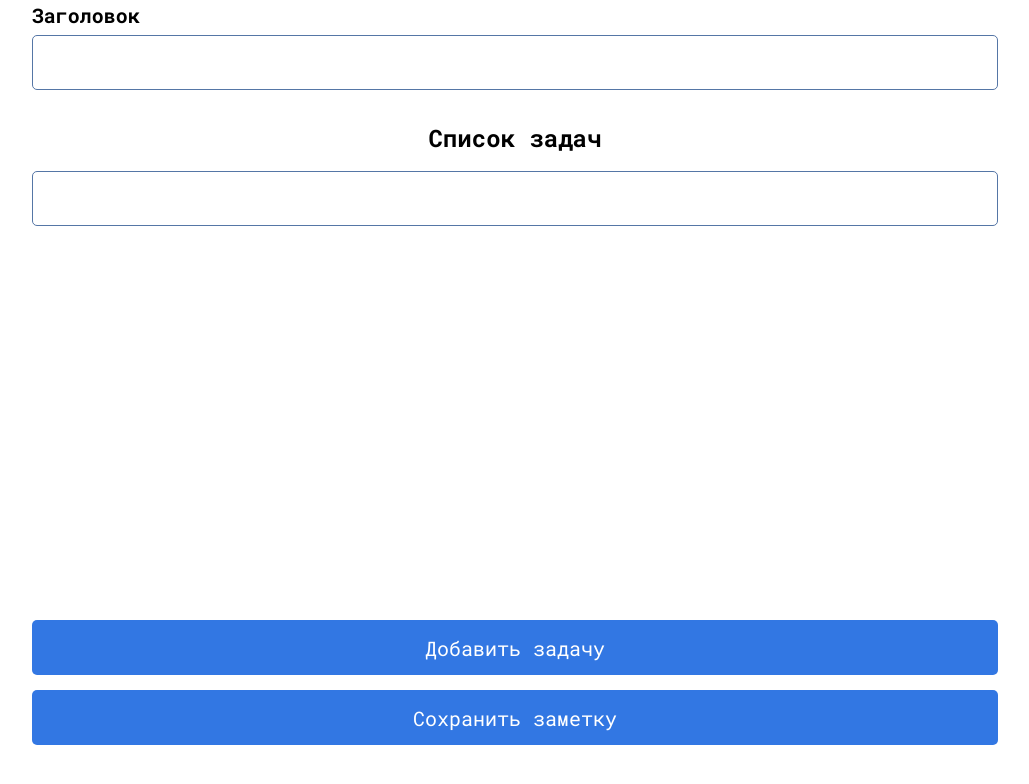
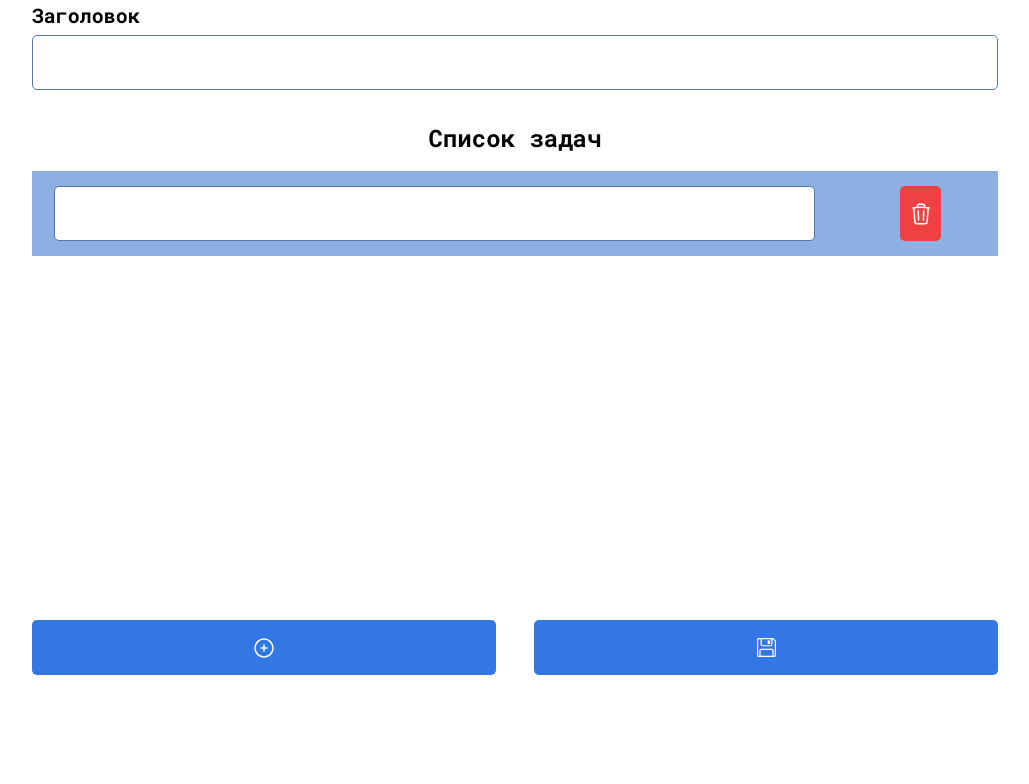
Before and after one commit to sottovocetomato/vue3-nuxt3-todo-test, a Nuxt app: page /create in a window 1280 px wide. Shown: the top 784 px of the page, without its empty margins (125-1154 px from the left). Built offline with nearby package versions, Linux system fonts and the light colour scheme.

Commit message:
+add edit save

```diff
--- a/assets/scss/index.scss
+++ b/assets/scss/index.scss
@@ -26,7 +26,21 @@ body {
       display: flex;
       justify-content: center;
       align-items: center;
-      width: 15%;
+      width: 48%;
+    }
+  }
+  &-edit {
+    .notes-form__controls {
+      display: flex;
+      flex-direction: row;
+      justify-content: space-between;
+      align-items: center;
+      .btn {
+        display: flex;
+        justify-content: center;
+        align-items: center;
+        width: 15%;
+      }
     }
   }
 }
@@ -38,7 +52,12 @@ body {
   grid-template-columns: repeat(auto-fit, vars.$note-w-lg);
   gap: vars.$spacer * 2;
 }
-
+.note-truncate {
+  width: calc(vars.$note-w-lg - vars.$spacer * 2);
+  white-space: nowrap;
+  overflow: hidden;
+  text-overflow: ellipsis;
+}
 .note {
   width: vars.$note-w-lg;
   height: vars.$note-h-lg;
@@ -50,6 +69,7 @@ body {
   text-align: center;
   padding: vars.$spacer;
   position: relative;
+  overflow: hidden;
   &:hover {
     cursor: pointer;
     background-color: vars.$bg-note-hover;
--- a/components/Notes/NoteComponent.vue
+++ b/components/Notes/NoteComponent.vue
@@ -1,6 +1,6 @@
 <template>
   <div class="note">
-    <h3>{{ entity?.title }}</h3>
+    <h3 class="note-truncate">{{ entity?.title }}</h3>
     <div v-for="todo in preTodos" class="note__todo">
       <BaseCheckbox disabled :checked="todo.done" /><span>{{ todo.text }}</span>
     </div>
--- a/components/Notes/NoteCreateForm.vue
+++ b/components/Notes/NoteCreateForm.vue
@@ -3,15 +3,23 @@
     <BaseInput type="text" label="Заголовок" v-model="noteHeader"></BaseInput>
     <div class="todos-list">
       <h2>Список задач</h2>
-      <BaseInput
-        v-for="todo in todos"
-        :key="todo.id"
-        type="text"
-        v-model="todo.text"
-      ></BaseInput>
+      <NotesTodoComponent
+        v-for="(todo, ind) in todos"
+        :key="`${todo.id}-${ind}`"
+        :todo="todo"
+        createMode
+        @edit="onEdit"
+        @delete="deleteTodo"
+      />
     </div>
-    <BaseButton @click="addTodo">Добавить задачу</BaseButton>
-    <BaseButton @click="saveNote">Сохранить заметку</BaseButton>
+    <div class="notes-form__controls">
+      <BaseButton @click="addTodo" title="Добавить поле"
+        ><IconsAdd
+      /></BaseButton>
+      <BaseButton @click="saveNote" title="Сохранить изменения">
+        <IconsSave
+      /></BaseButton>
+    </div>
   </form>
 </template>
 
@@ -21,21 +29,40 @@ import BaseInput from "../Form/BaseInput.vue";
 import { storeNote } from "../../helpers/store.js";
 import { todoModel } from "../../helpers/models.js";
 
+const router = useRouter();
 const noteHeader = ref("");
 const todos = ref([{ ...todoModel, id: 0 }]);
 
 function addTodo() {
+  console.log(todos.value);
   todos.value.push({ ...todoModel, id: todos.value?.length });
 }
 
+function onEdit(id, val) {
+  todos.value[id].text = val;
+}
+function deleteTodo(id) {
+  if (todos.value.length === 1) return;
+  todos.value = todos.value.filter((el) => el.id !== id);
+}
+
 function saveNote() {
+  const checkEmpty = todos.value.every((todo) => !todo.text);
+  if (!noteHeader.value && checkEmpty) {
+    const userConfirm = confirm(
+      "Вы создаёте пустую заметку, уверены, что хотите продолжить?"
+    );
+    if (!userConfirm) return;
+  }
   todos.value = todos.value.filter((todo) => !!todo.text);
   const currentNote = {
     id: null,
     todos: [...todos.value],
     title: noteHeader.value,
   };
+
   storeNote(currentNote);
+  router.push("/");
 }
 </script>
 
--- a/components/Notes/NoteEditForm.vue
+++ b/components/Notes/NoteEditForm.vue
@@ -1,5 +1,5 @@
 <template>
-  <form class="notes-form" @submit.prevent v-if="todos?.length">
+  <form class="notes-form notes-form-edit" @submit.prevent v-if="todos?.length">
     <h2>Заголовок</h2>
     <BaseInput type="text" v-model="noteHeader"></BaseInput>
 
@@ -146,7 +146,7 @@ function addTodo() {
     return;
   }
   const todoIndex = todos.value?.length;
-  todos.value.push({ ...todoModel, id: todoIndex });
+  todos.value.push({ ...todoModel, id: todoIndex, new: true });
   addToUndoBuffer(todoIndex, { new: true });
 }
 
@@ -198,6 +198,7 @@ function saveNote() {
     title: noteHeader.value,
   };
   updateNote(id.value, dataToStore);
+  router.push("/");
 }
 </script>
 
--- a/components/Notes/TodoComponent.vue
+++ b/components/Notes/TodoComponent.vue
@@ -1,18 +1,26 @@
 <template>
   <div class="todo">
     <div class="todo__body">
-      <BaseCheckbox v-model="todoDone" />
+      <BaseCheckbox v-model="todoDone" v-if="!createMode" />
       <div class="todo__text">
-        <BaseInput v-if="editing" type="text" v-model="todoText"></BaseInput>
+        <BaseInput
+          v-if="createMode || editing"
+          type="text"
+          v-model="todoText"
+        ></BaseInput>
         <span v-else>{{ todoText }}</span>
       </div>
     </div>
 
     <div class="todo__controls">
-      <BaseButton v-if="!editing" @click="toggleEdit"
-        ><IconsEdit />
-      </BaseButton>
-      <BaseButton v-else @click="onEditEnd"><IconsSave /></BaseButton>
+      <template v-if="!createMode">
+        <BaseButton v-if="!editing" @click="toggleEdit">
+          <IconsEdit />
+        </BaseButton>
+        <BaseButton v-else @click="onEditEnd">
+          <IconsSave />
+        </BaseButton>
+      </template>
       <BaseButton variant="danger" @click="deleteTodo"
         ><IconsDelete
       /></BaseButton>
@@ -24,15 +32,15 @@
 import BaseCheckbox from "../Form/BaseCheckbox.vue";
 import BaseInput from "../Form/BaseInput.vue";
 import BaseButton from "../Form/BaseButton.vue";
-import { deleteNoteById } from "../../helpers/store.js";
 
 const emit = defineEmits(["edit", "delete"]);
 
-const { todo = {} } = defineProps({
+const { todo = {}, createMode = false } = defineProps({
   todo: Object,
+  createMode: Boolean,
 });
-
-const editing = ref(false);
+console.log(todo);
+const editing = ref(todo?.new);
 const todoTextVal = ref("");
 
 const todoText = computed({
@@ -40,7 +48,11 @@ const todoText = computed({
     return todo.text;
   },
   set(newValue) {
-    todoTextVal.value = newValue;
+    if (createMode) {
+      emit("edit", todo.id, newValue?.trim());
+      return;
+    }
+    todoTextVal.value = newValue?.trim();
   },
 });
 
@@ -69,10 +81,7 @@ function onEditEnd() {
 }
 
 function deleteTodo() {
-  const userConfirm = confirm(`Вы уверены, что хотите удалить задачу?`);
-  if (userConfirm) {
-    emit("delete", todo.id);
-  }
+  emit("delete", todo.id);
 }
 </script>
 
--- a/helpers/models.js
+++ b/helpers/models.js
@@ -2,6 +2,7 @@ const todoModel = {
   id: null,
   text: "",
   done: null,
+  new: false,
 };
 
 export { todoModel };
```
